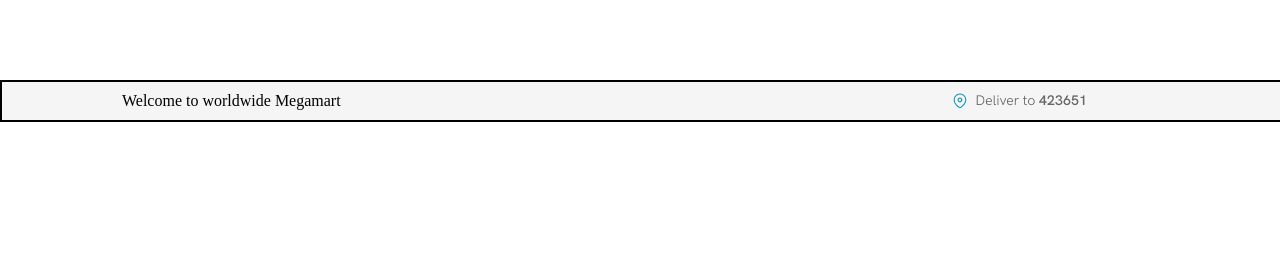
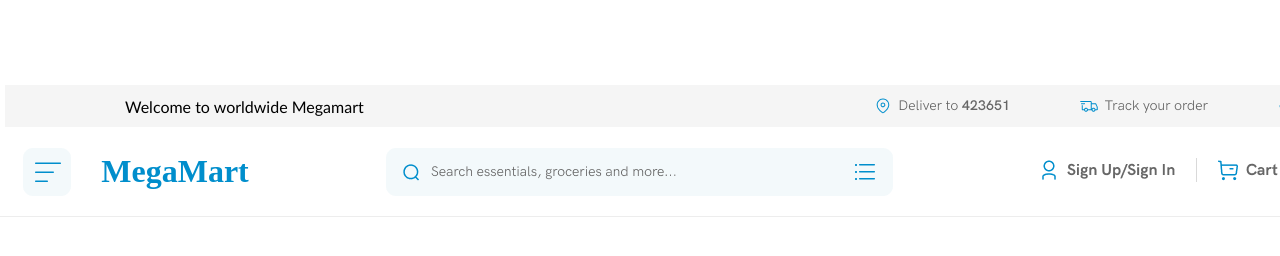
Before and after one commit to Victor239A/PruebaCortaLab1, a plain HTML site: page index.html in a window 1280 px wide. Shown: the top 256 px of the page. Drawn offline with Linux system fonts and the light colour scheme.

Commit message:
Version2

```diff
--- a/config.css
+++ b/config.css
@@ -3,3 +3,11 @@
     padding: 0;
     box-sizing: border-box;
 }
+
+body {
+    display: flex;
+    margin: 5px;
+    justify-content: center;
+    align-items: center;
+    flex-direction: column;
+}
--- a/index.css
+++ b/index.css
@@ -1,24 +1,91 @@
 .marco{
     width: 1440px;
     height: 42px;
-    border: 2px solid black;
     margin: auto;
     margin-top: 5rem;
     background-color: #F5F5F5;
-  display: flex;
-  align-items: center;
+    display: flex;
+    align-items: center;
+
+}
+.texto {
+    padding-left: 120px;
+    font-family: 'Gill Sans', 'Gill Sans MT', Calibri, 'Trebuchet MS', sans-serif;
+}
+.img1{
+    display: flex;
+    align-items: center;
+    justify-content: center;
+    padding-left: 510px;
+}
+
+.img2 {
+    display: flex;
+    align-items: center;
+    justify-content: center;
+    padding-left: 70px;
+}
+
+
+.img3 {
+    display: flex;
+    align-items: center;
+    justify-content: center;
+    padding-left: 70px;
+}
 
 
 
+.header{
+    height: 90px;
+    width: 1440px;
+    flex-direction: column  ;
+   border-bottom: 1px solid #EDEDED;
+    display: grid;
+    grid-template-columns: 30% 45% 25%;
+    align-items: center;
 
 }
 
-.texto {
-    padding-top: r  em;
-    padding-left: 120px;
+.titulo1{
+    color: #008ECC;
+}
+
+.caja3{
+    display: flex;
+    justify-content: center;
+    align-items: center;
+    flex-direction: row;
+    gap: 30px;
+}
+
+.caja5{
+
+    border-radius: 10px;
+    width: 600px;
+    height: 48px;
+    display: flex;
+    justify-content: space-between;
+    align-items: center;
+    padding: 10px;
 
 }
-.imgubicacion{
-    padding-left: 610px;
+
+.caja6{
+    display: flex;
+    align-items: center;
+    justify-content: center;
+    gap: 10px;
 
 }
+
+
+.caja4{
+    display: flex;
+    justify-content: center;
+    align-items: center;
+}
+
+.caja7 {
+    padding-left: 9rem;
+}
--- a/index.html
+++ b/index.html
@@ -14,9 +14,28 @@
     <div class="marco">
 
         <p class="texto">Welcome to worldwide Megamart</p>
-        <img src="imagenes/Frame 1.png" alt="" class="imgubicacion">
+        <img src="imagenes/Frame 1.png" alt="" class="img1">
+        <img src="imagenes/Frame 2.png" alt="" class="img2"">
+        <img src="imagenes/Frame 3.png" alt="" class="img3">
 
     </div>
 
+    <header class="header">
+        <div class="caja3"><img src="imagenes/Group 2.png" alt=""><h1 class="titulo1">MegaMart</h1> </div>
+
+        <div class="caja4">
+        <div class="caja5">
+            <div class="caja6">
+                <img src="imagenes/Group 3.png" alt="">
+
+            </div>
+            <div class="caja7">
+
+                <img src="imagenes/Frame 8.png" alt="">
+            </div>
+            </div>
+        </div>
+    </header>
+
 </body>
 </html>
```
Also changed, not shown: imagenes/Frame 2.png (added), imagenes/Frame 3.png (added), imagenes/Frame 8.png (added), imagenes/Group 2.png (added), imagenes/Group 3.png (added).
